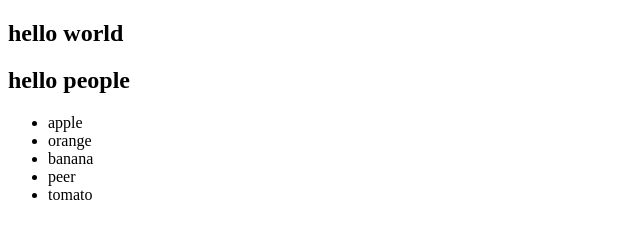
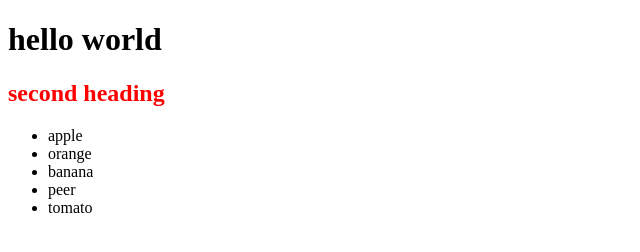
Before and after one commit to dononichols/JS_TRAINING_smilga, a plain HTML site: page index.html in a window 1280 px wide. Shown: the whole page, without its empty margins (0-640 px from the left). Drawn offline with Linux system fonts and the light colour scheme.

Commit message:
-Navigate the DOM, parentElement

```diff
--- a/dom.js
+++ b/dom.js
@@ -115,7 +115,7 @@ list.forEach(function(item){
 // firstChild
 // lastChild
 
-///*
+/*
 // target the "result" id, then navigate the li list/ Dom tree
 
 // this selects the id "result"
@@ -133,3 +133,17 @@ console.log(result.lastChild); //
 
 */
 // ----------------------------------------
+// vid.96
+
+// NAVIGATE THE DOM - Parent Element
+
+const heading = document.querySelector('h2');
+// console.log(heading.parentElement); // target one parent element
+
+// console.log(heading.parentElement.parentElement.parentElement); //chaining to navigate the tree
+
+// because the style is added to the parent and not the element, everything added within that parent will recieve that style.
+const parent = heading.parentElement;
+parent.style.color = 'red';
+
+// ----------------------------------------
--- a/index.html
+++ b/index.html
@@ -20,10 +20,19 @@
     <button class="btn" id="btn">click me</button>
    -->
 <!-- vid.92 -->
-<h2>hello world</h2>
-<h2>hello people</h2>
 
-<ul id="result">
+
+<div id="result">
+    <h1>hello world</h1>
+    <div class="second">
+        <h2>second heading</h2>
+    </div>
+
+</div>
+
+
+
+<ul>
     <li class="special">apple</li>
     <li>orange</li>
     <li class="special">banana</li>
```
